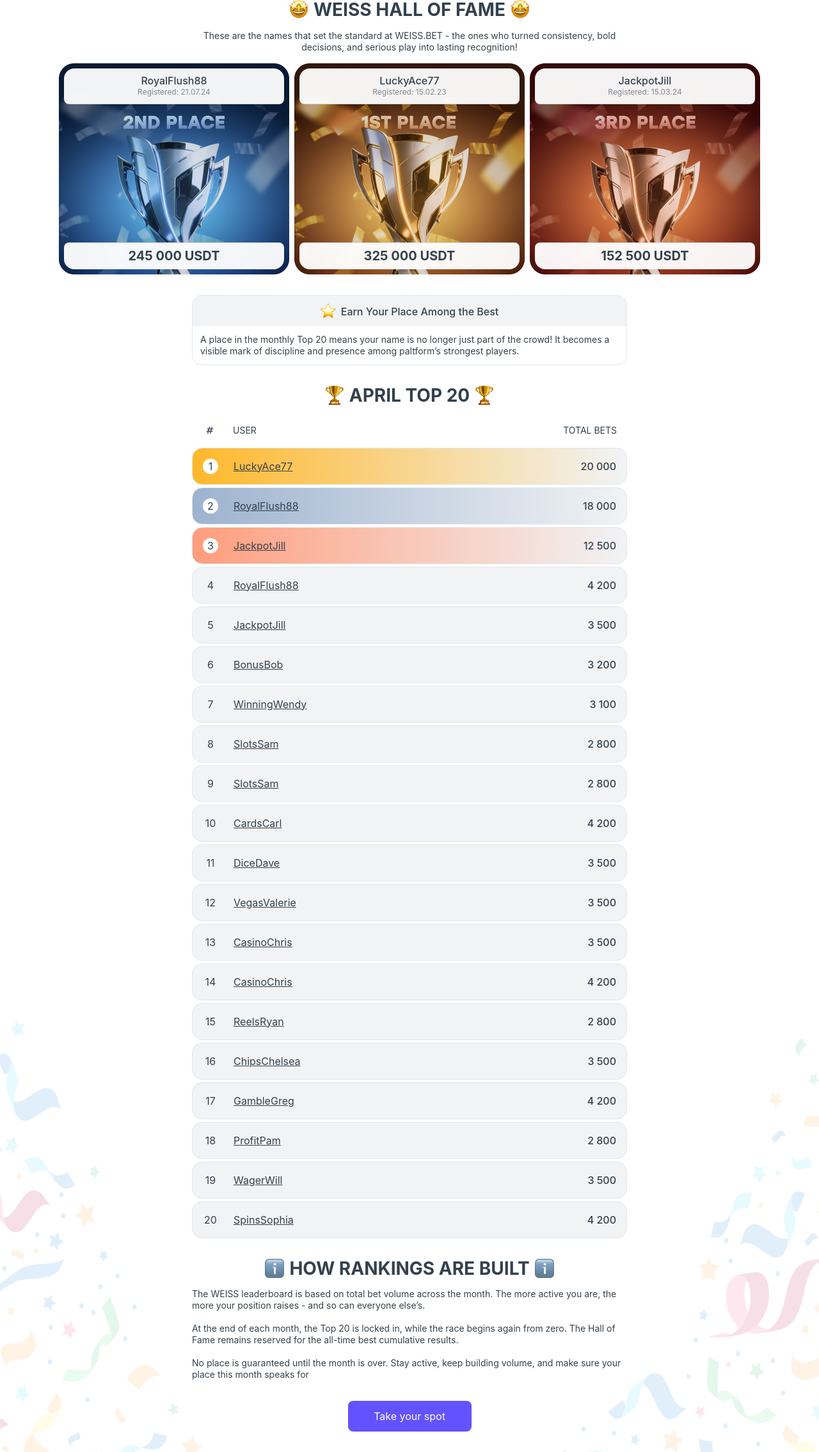
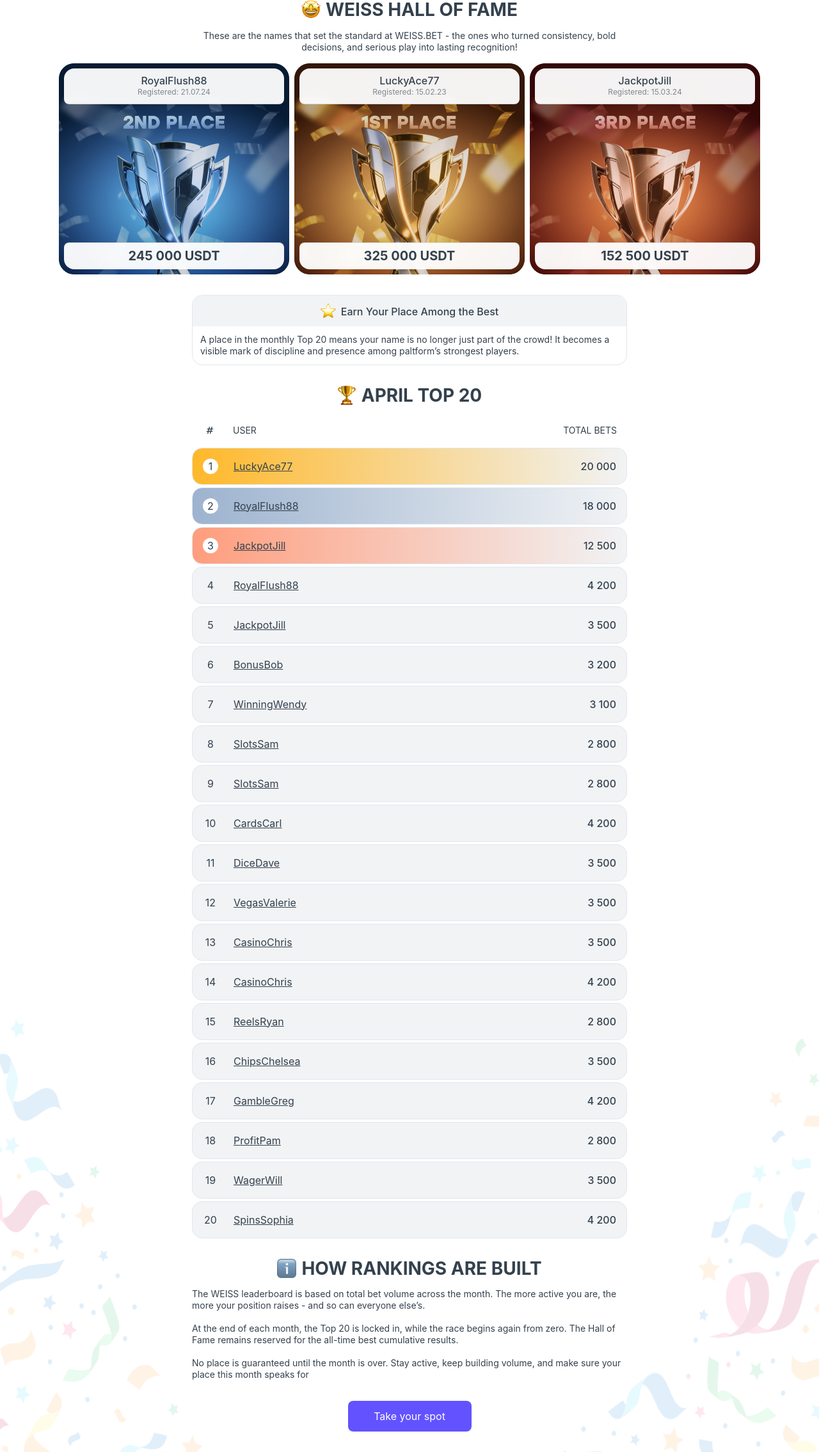
Before and after one commit to LidiiaChyrnyshuk/ws_leaderboard_page, a plain HTML site: page index.html in a window 1280 px wide. Shown: the whole page at 64% size. Drawn offline with Linux system fonts and the light colour scheme; a web font is replaced by a local one.

Commit message:
delete 2-er icon from title

```diff
--- a/index.html
+++ b/index.html
@@ -1009,6 +1009,12 @@
 					margin-bottom: 16px;
 				}
 			}
+						@media screen and (max-width: 360px) {
+				.leaderboard_page_info_title {
+					align-items: start;
+					gap: 4px;
+				}
+			}
 
 			.leaderboard_page_info_title_img {
 				width: 24px;
@@ -1126,11 +1132,7 @@
 							<div class="leaderboard_page_legends_title_text">
 								WEISS HALL OF FAME
 							</div>
-							<img
-								class="leaderboard_page_legends_title_img"
-								src="./images/icon_smile.png"
-								alt=""
-							/>
+
 						</div>
 						<div class="leaderboard_page_legends_subtitle">
 							These are the names that set the standard at WEISS.BET - the ones
@@ -1229,11 +1231,7 @@
 								alt=""
 							/>
 							<div class="leaderboard_page_top_title_text">April TOP 20</div>
-							<img
-								class="leaderboard_page_top_title_img"
-								src="./images/icon_chalice.png"
-								alt=""
-							/>
+
 						</div>
 						<ul class="leaderboard_page_top_list">
 							<li class="leaderboard_page_top_list_header">
@@ -1611,11 +1609,7 @@
 							<div class="leaderboard_page_info_title_text">
 								HOW RANKINGS ARE BUILT
 							</div>
-							<img
-								class="leaderboard_page_info_title_img"
-								src="./images/icon_info.png"
-								alt=""
-							/>
+
 						</div>
 						<div class="leaderboard_page_info_text">
 							The WEISS leaderboard is based on total bet volume across the
```
